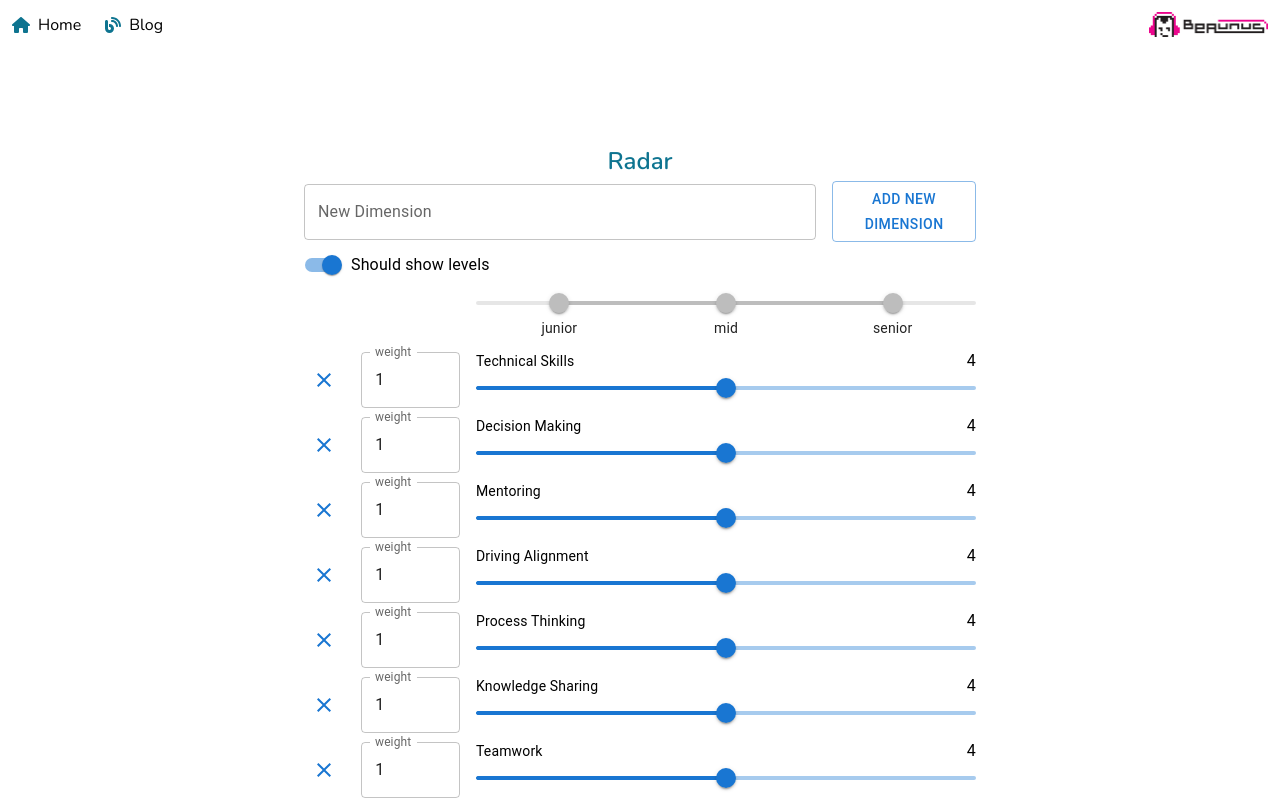
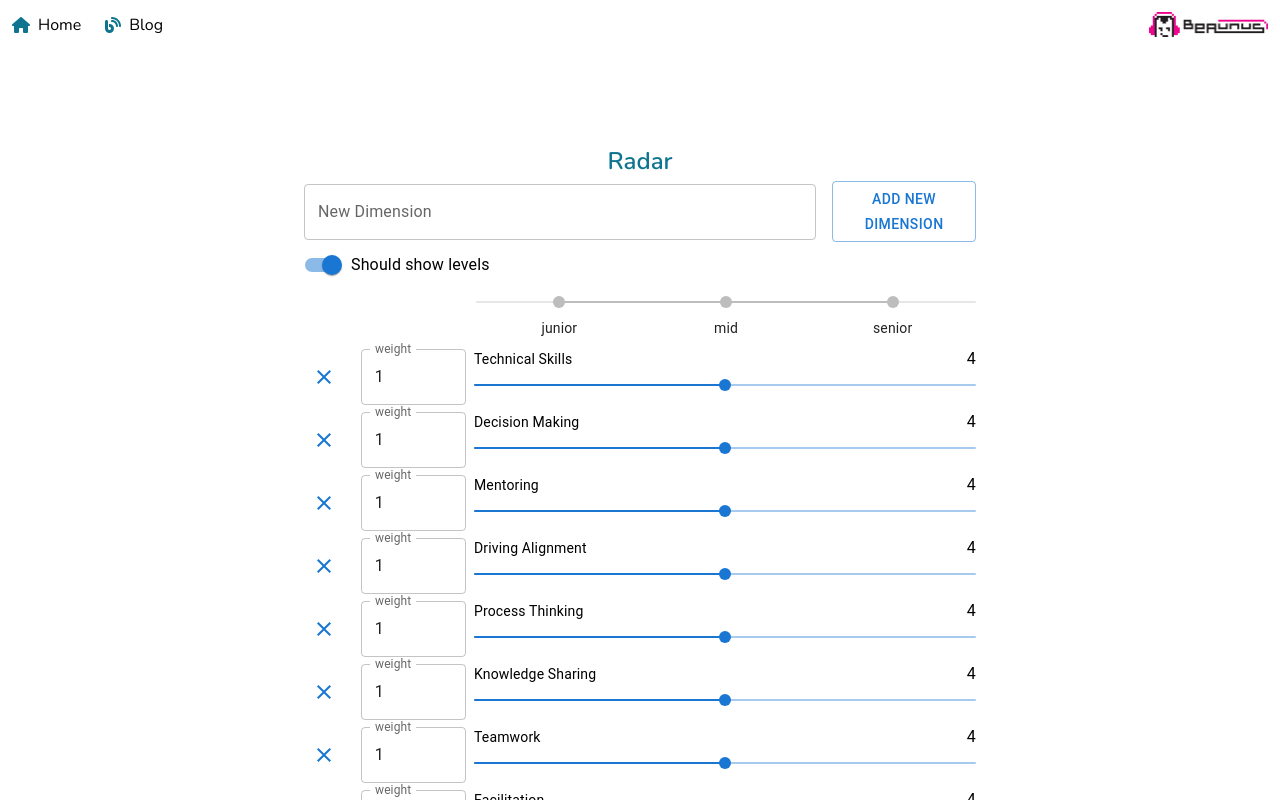
Before and after one commit to beaunus/beaunus.com, a Next.js app: page /blog/radar in a window 1280 px wide. Shown: the top 800 px of the page. Built offline with nearby package versions, Linux system fonts and the light colour scheme; no server answers.

Commit message:
feature: small sliders

```diff
--- a/pages/blog/radar.tsx
+++ b/pages/blog/radar.tsx
@@ -58,6 +58,7 @@ const StandardLevelSlider: React.FC = () => (
         }))}
         max={SLIDER_RANGE[1]}
         min={SLIDER_RANGE[0]}
+        size="small"
       />
     </Grid>
   </Grid>
@@ -184,7 +185,7 @@ const Radar: NextPage = () => {
                 alignItems="center"
                 container
                 key={`${dimensionName}-slider`}
-                spacing={2}
+                spacing={1}
               >
                 <Grid item xs={1}>
                   <IconButton
@@ -225,6 +226,7 @@ const Radar: NextPage = () => {
                   <SliderWithLabels
                     displayValue={value.toString()}
                     label={dimensionName}
+                    size="small"
                     sliderMax={7}
                     sliderMin={1}
                     sliderOnChange={(_event, newValue) =>
```
